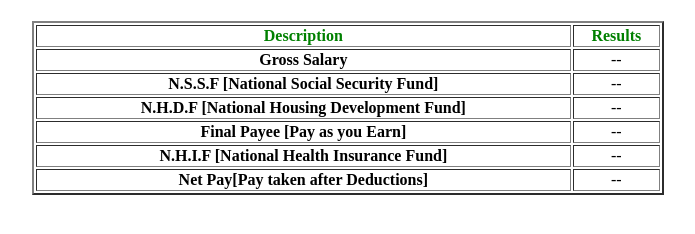
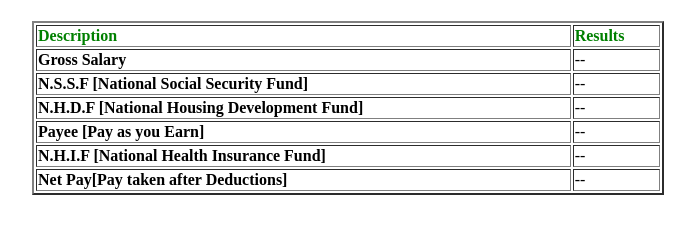
Before and after one commit to kentatech/payrollproject, a plain HTML site: page index.html in a window 1280 px wide. Shown: the part 202-436 px from the top of the page, without its empty margins (292-987 px from the left). Drawn offline with Linux system fonts and the light colour scheme.

Commit message:
text modifying

```diff
--- a/index.html
+++ b/index.html
@@ -62,7 +62,7 @@
     <table
       border="2"
       id="table"
-      style="width: 50%; margin: 0 auto; margin-top: 3vh; text-align: center"
+      style="width: 50%; margin: 0 auto; margin-top: 3vh; text-align:justify"
     >
       <thead>
         <tr>
@@ -88,7 +88,7 @@
           <td id="displayline003">--</td>
         </tr>
         <tr>
-          <td style="font-weight: bold">Final Payee [Pay as you Earn]</td>
+          <td style="font-weight: bold">Payee [Pay as you Earn]</td>
           <td id="displayline004">--</td>
         </tr>
         <tr>
```
